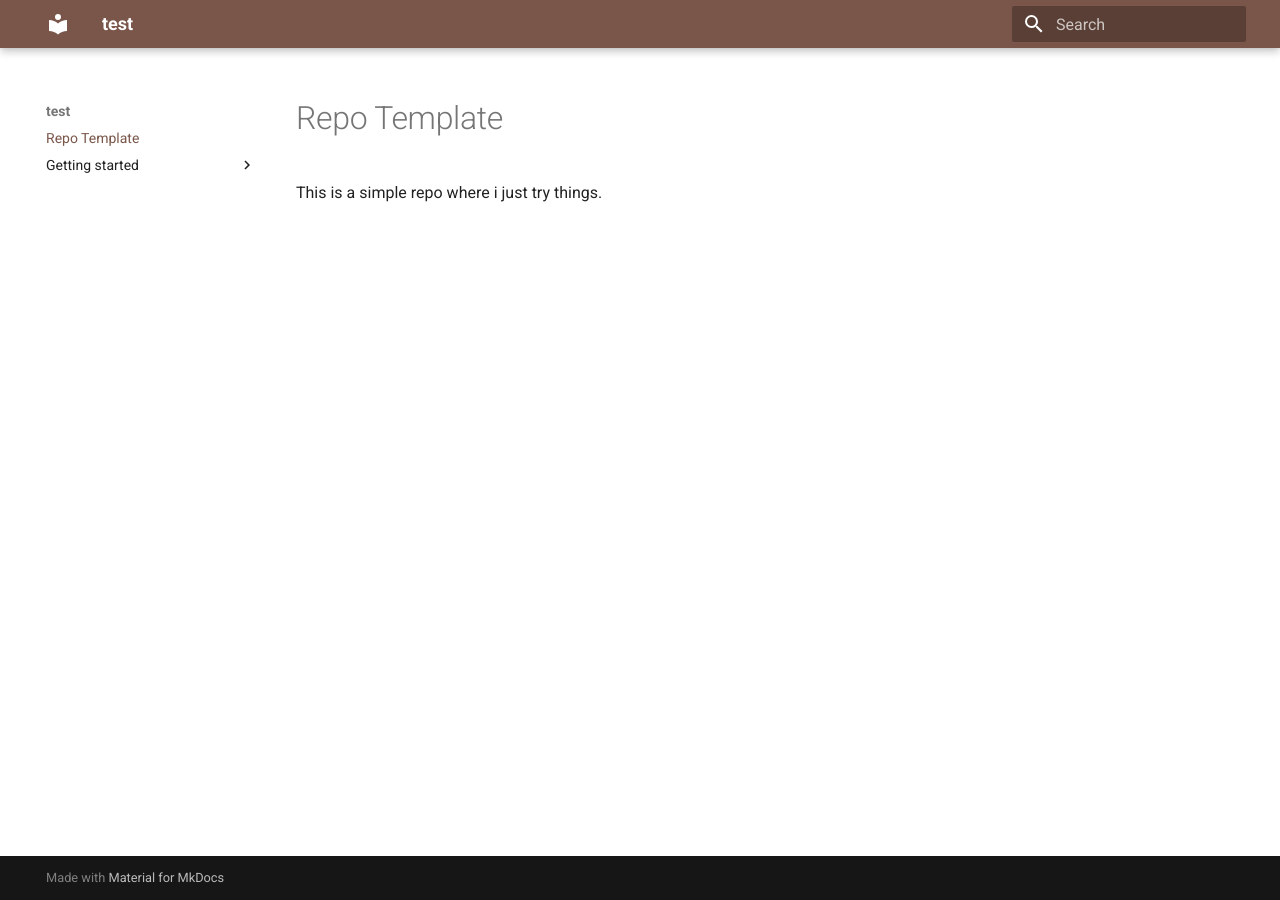
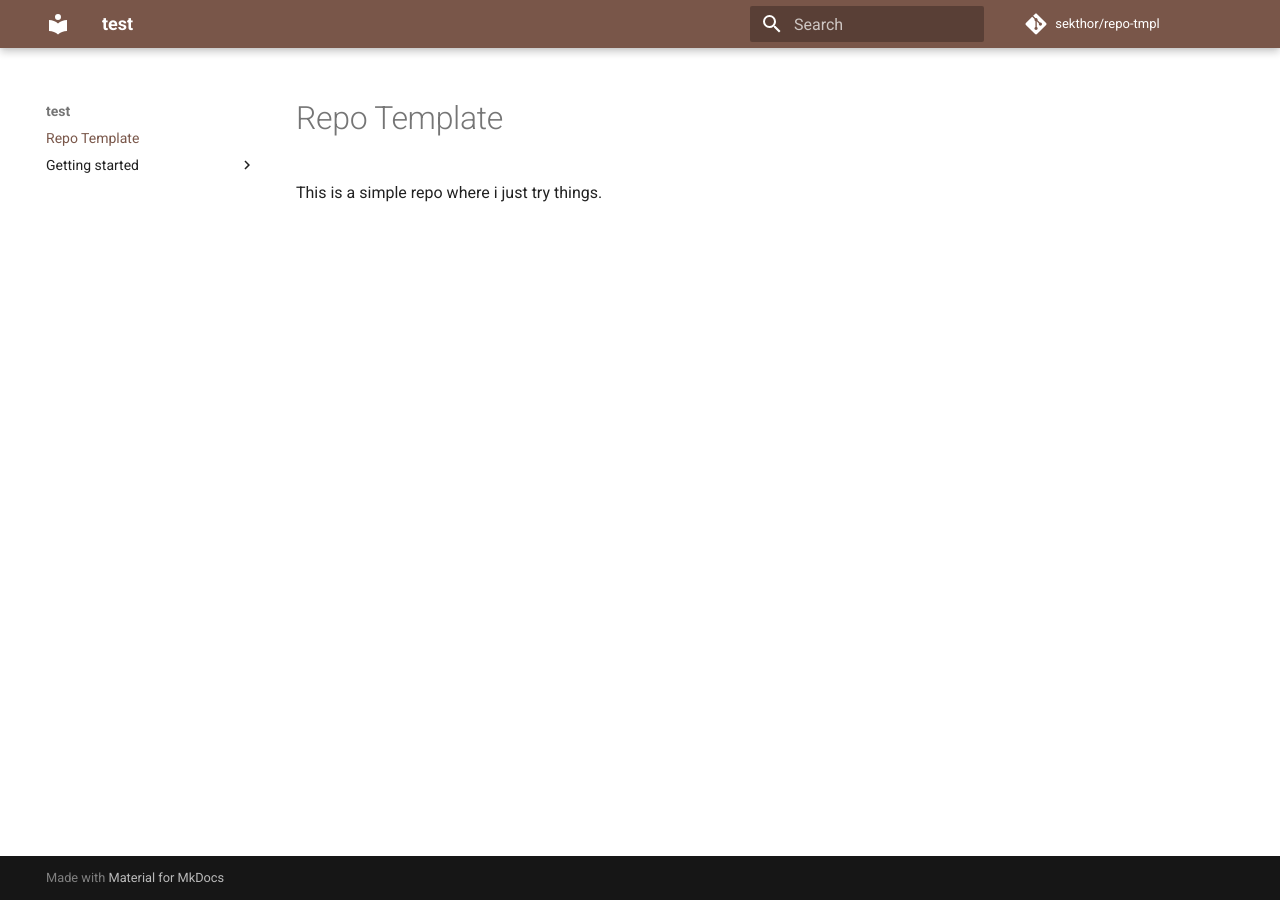
Before and after one commit to sekthor/repo-tmpl, an MkDocs documentation site: the page built from docs/index.md, in a window 1280 px wide. Built offline with MkDocs 1.6.1 and Material for MkDocs 9.7.7, drawn with Linux system fonts in a browser that asks for light colours; comment, search, counter and statistics services are not loaded.

Commit message:
docs: add repo

```diff
--- a/mkdocs.yml
+++ b/mkdocs.yml
@@ -1,4 +1,8 @@
 site_name: test
+
+repo_name: sekthor/repo-tmpl
+repo_url: https://github.com/sekthor/repo-tmpl
+
 theme:
   name: material
   palette:
```
